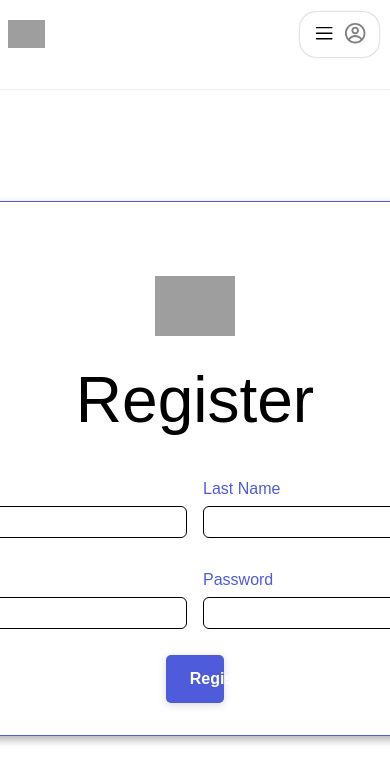
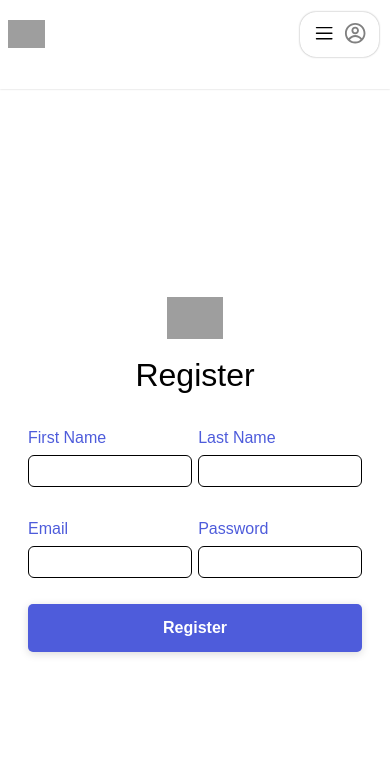
Before and after one commit to Nikhiel-M/Zaio-air-bnb-capstone, a React (Vite) app: page /register in a window 390 px wide. Shown: the top 782 px of the page. Built offline with nearby package versions, Linux system fonts and the light colour scheme; grey boxes are pictures that could not be loaded.

Commit message:
updated login and register pages styling for mobile

```diff
--- a/src/Pages/LoginPage/LoginPage.styled.js
+++ b/src/Pages/LoginPage/LoginPage.styled.js
@@ -11,6 +11,11 @@ export const LoginContainer = styled.div`
   width: auto;
   overflow: hidden;
 
+  @media (max-width: 768px) {
+    height: auto;
+    min-height: 90vh;
+    padding: 2rem 1rem;
+  }
 `;
 export const LoginSubContainer = styled.div`
   border: 1px solid #4e5cdb;
@@ -28,12 +33,29 @@ export const LoginSubContainer = styled.div`
     align-items: center;
     flex-direction: column;
   }
+
+  @media (max-width: 768px) {
+    width: 100%;
+    padding: 1.5rem 1rem;
+    border-radius: 8px;
+  }
+
+  @media (max-width: 480px) {
+    padding: 1.2rem 0.75rem;
+    box-shadow: none;
+    border: none;
+  }
 `;
 
 export const LoginIcon = styled.img`
   height: 5rem;
   width: 5rem;
   object-fit: contain;
+
+  @media (max-width: 480px) {
+    height: 3.5rem;
+    width: 3.5rem;
+  }
 `;
 
 export const LoginTitle = styled(Title)`
@@ -41,6 +63,15 @@ export const LoginTitle = styled(Title)`
   font-size: 4rem;
   padding: 1rem;
   font-weight: 100;
+
+  @media (max-width: 768px) {
+    font-size: 2.6rem;
+    padding: 0.6rem;
+  }
+
+  @media (max-width: 480px) {
+    font-size: 2rem;
+  }
 `;
 
 export const LoginSubtitle = styled(Subtitle)`
@@ -57,6 +88,10 @@ export const LoginButton = styled(PillButton)`
   &:hover {
     background-color: #5e6ef6ff;
   }
+
+  @media (max-width: 768px) {
+    width: 100%;
+  }
 `;
 
 export const LoginForm = styled.input`
@@ -64,6 +99,10 @@ export const LoginForm = styled.input`
   border-radius: 6px;
   width: 23rem;
   height: 2rem;
+
+  @media (max-width: 768px) {
+    width: 100%;
+  }
 `;
 
 export const LoginHeader = styled.div`
--- a/src/Pages/RegisterPage/RegisterPage.styled.js
+++ b/src/Pages/RegisterPage/RegisterPage.styled.js
@@ -6,16 +6,36 @@ export const RegisterContainer = styled(LoginContainer)`
 
 
 export const RegisterSubContainer = styled(LoginSubContainer)`
-padding: 4rem 2rem 2rem 2rem ;
+padding: 4rem 2rem 2rem 2rem;
+
+@media (max-width: 768px) {
+  width: 100%;
+  padding: 2rem 1rem 1.5rem;
+}
+
+@media (max-width: 480px) {
+  padding: 1.5rem 0.75rem 1.2rem;
+}
 `
 export const RegisterBody = styled(LoginBody)`
 display: grid;
 grid-template-columns: 1fr 1fr;
 column-gap: 1rem;
 
+@media (max-width: 768px) {
+  column-gap: 0.6rem;
+}
+
+@media (max-width: 480px) {
+  column-gap: 0.4rem;
+}
 `
 
 export const RegisterForm = styled(LoginForm)`
 width: 17rem;
 
+@media (max-width: 768px) {
+  width: 100%;
+  min-width: 0;
+}
 `
```
